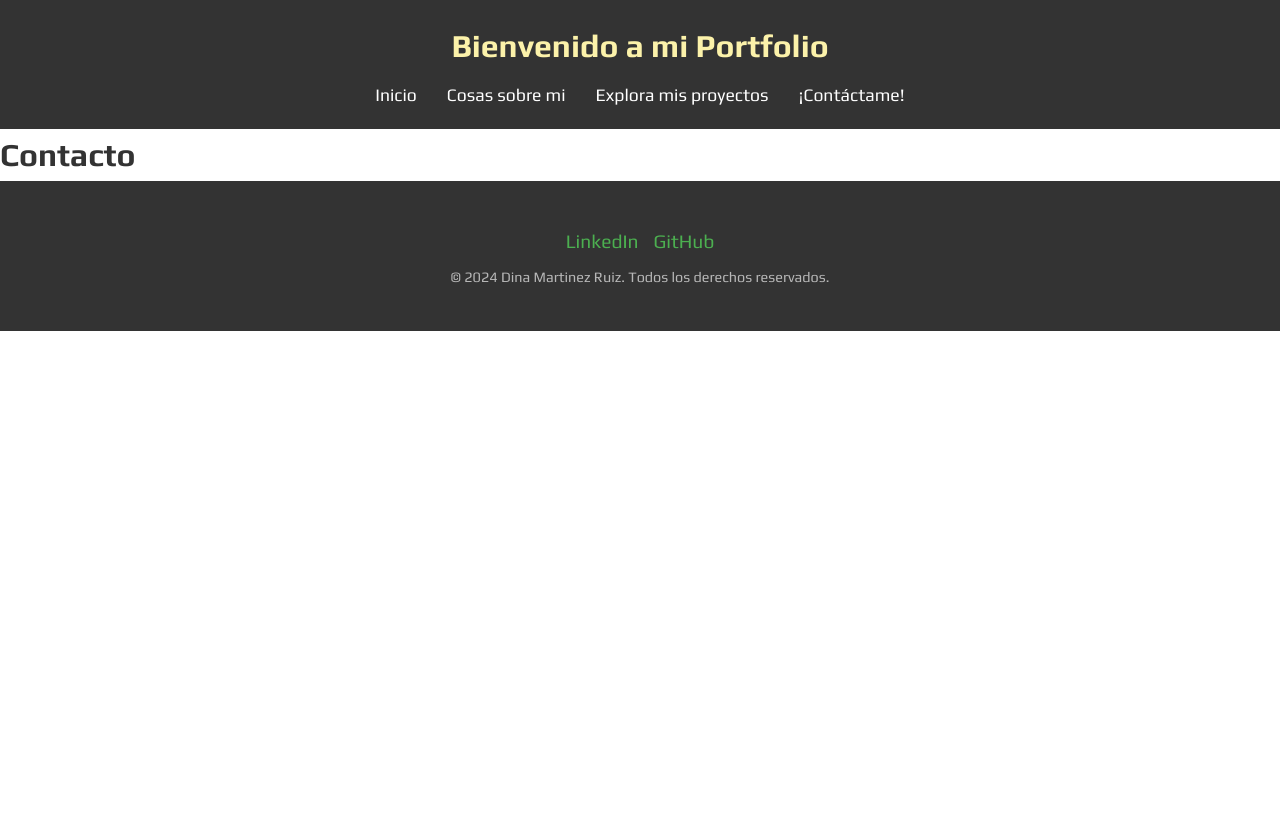
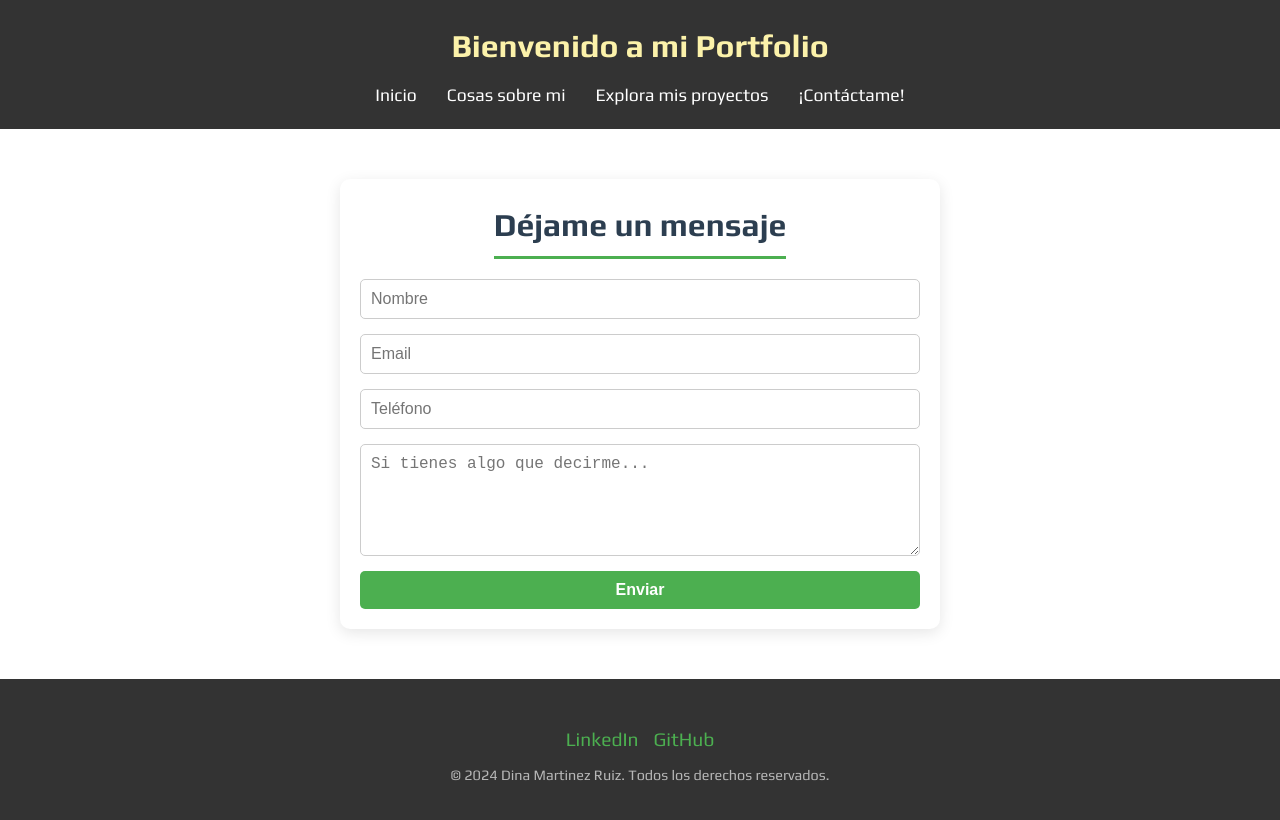
Before and after one commit to LavryDam/my-portfolio-web, a Next.js app: page /contacto in a window 1280 px wide. Shown: the top 820 px of the page. Built offline with nearby package versions, Linux system fonts and the light colour scheme.

Commit message:
fix:contact-page
logic and css

```diff
--- /dev/null
+++ b/app/contacto/contactPage.css
@@ -0,0 +1,79 @@
+.form-div {
+    max-width: 600px;
+    margin: 50px auto;
+    padding: 20px;
+    background-color: #ffffff;
+    border-radius: 10px;
+    box-shadow: 0 4px 15px rgba(0, 0, 0, 0.1);
+    text-align: center;
+}
+
+.form-div h1 {
+    font-size: 2rem;
+    color: #2c3e50;
+    margin-bottom: 20px;
+    border-bottom: 3px solid #4caf50;
+    display: inline-block;
+    padding-bottom: 5px;
+}
+
+.form {
+    display: flex;
+    flex-direction: column;
+    gap: 15px;
+}
+
+.form input,
+.form textarea {
+    width: 100%;
+    padding: 10px;
+    font-size: 1rem;
+    border: 1px solid #ccc;
+    border-radius: 5px;
+    transition: border-color 0.3s ease;
+}
+
+.form input:focus,
+.form textarea:focus {
+    outline: none;
+    border-color: #4caf50;
+}
+
+.form button {
+    background-color: #4caf50;
+    color: #ffffff;
+    font-size: 1rem;
+    font-weight: bold;
+    padding: 10px;
+    border: none;
+    border-radius: 5px;
+    cursor: pointer;
+    transition: background-color 0.3s ease, transform 0.2s ease;
+}
+
+.form button:hover {
+    background-color: #45a049;
+    transform: scale(1.05);
+}
+
+/* Responsive */
+@media (max-width: 768px) {
+    .form-div {
+        margin: 20px;
+        padding: 15px;
+    }
+
+    .form-div h1 {
+        font-size: 1.8rem;
+    }
+
+    .form input,
+    .form textarea {
+        font-size: 0.9rem;
+    }
+
+    .form button {
+        font-size: 0.9rem;
+        padding: 8px;
+    }
+}
--- a/app/contacto/page.tsx
+++ b/app/contacto/page.tsx
@@ -1,9 +1,29 @@
+import "./contactPage.css"
+
 export const metadata = {
     title: "Contacto",
 }
 
 function contactoPage(){
-    return <h1>Contacto</h1>
+    return(
+        <div className="form-div">
+            <h1>Déjame un mensaje</h1>
+            <form className="form">
+                <input type="text" placeholder="Nombre" required />
+                <input type="email" placeholder="Email" required />
+                <input
+                    type="tel"
+                    placeholder="Teléfono"
+                    pattern="^\+?[0-9]{1,10}$"
+                    maxLength={10}
+                    title="Debe ser un número de 10 dígitos"
+                    required
+                />
+                <textarea rows={5} placeholder="Si tienes algo que decirme..."></textarea>
+                <button type="submit">Enviar</button>
+            </form>
+        </div>
+    );
 }
 
 export default contactoPage;
```
